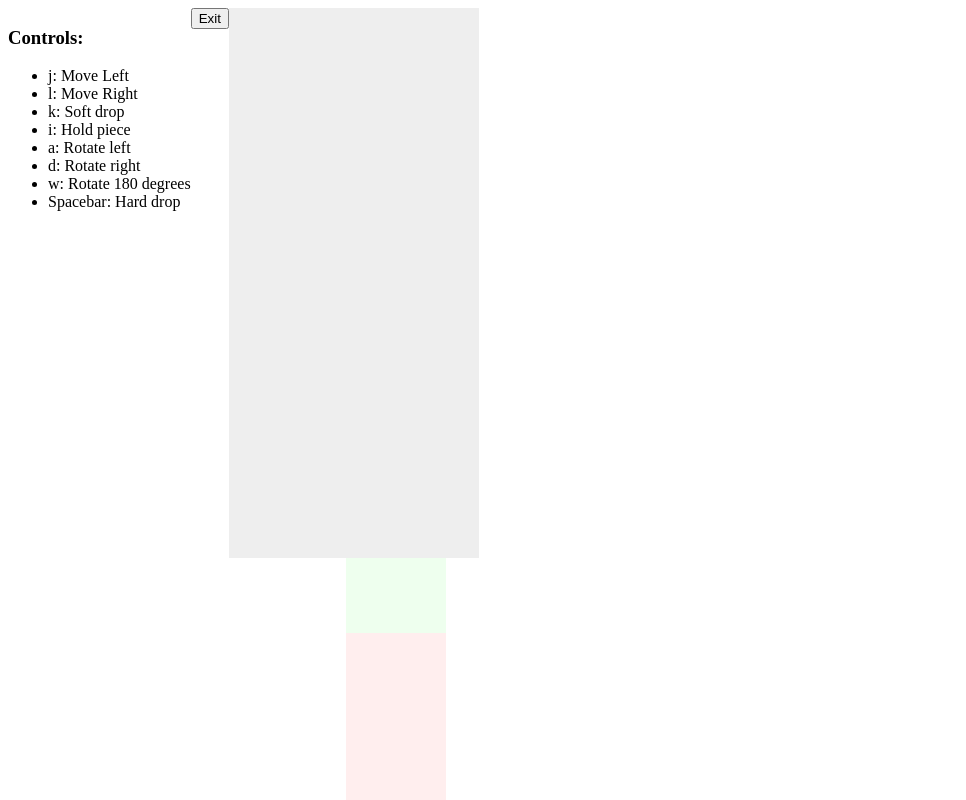
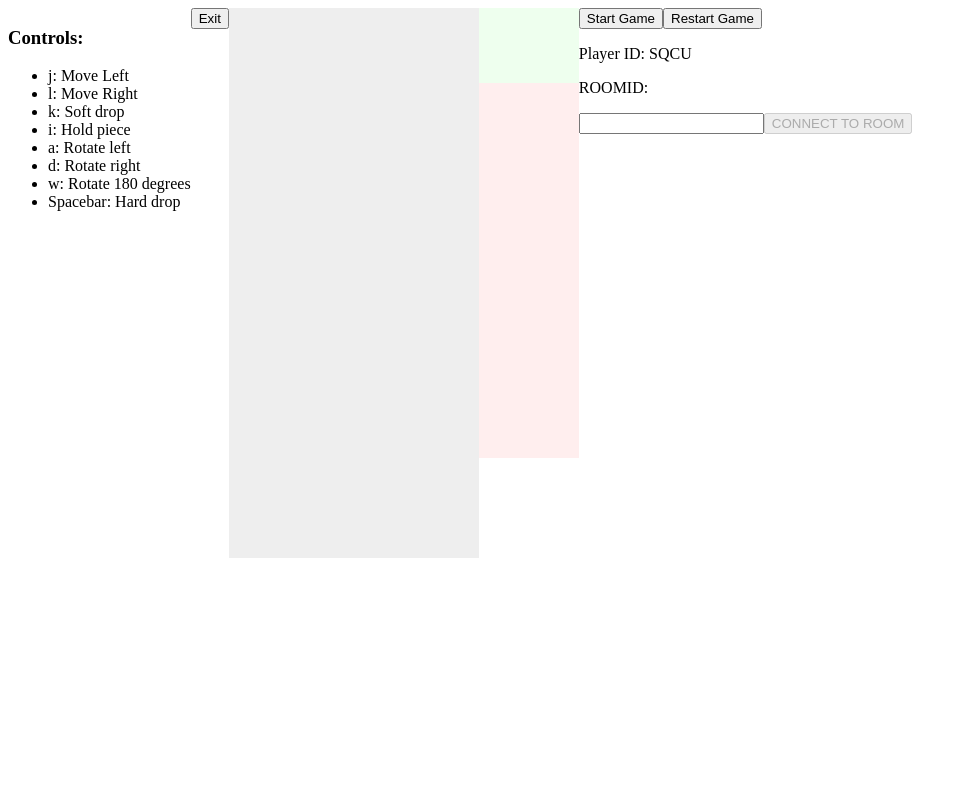
Before and after one commit to RainbowPangolin/tritris, a website with bundled scripts: page app/src/main/resources/static/index.html in a window 1280 px wide. Both pictures are taken after a click on the button "Singleplayer". Shown: the top 800 px of the page, without its empty margins (0-966 px from the left). Built offline with nearby package versions, Linux system fonts and the light colour scheme; no server answers.

Commit message:
Fixed some start game stuff

```diff
--- a/app/src/main/resources/static/game/ClientPlayer/BoardSession.js
+++ b/app/src/main/resources/static/game/ClientPlayer/BoardSession.js
@@ -44,6 +44,7 @@ export class BoardSession extends EventTarget{
         this.containerDiv = containerDiv;
         containerDiv.id ="clientplayer";
         this.containerDiv.classList.add('hidden');
+        this.containerDiv.classList.add('gameboard');
 
         this.domDocument.body.append(containerDiv);
 
--- a/app/src/main/resources/static/game/ExtraPlayers/BareBoard.js
+++ b/app/src/main/resources/static/game/ExtraPlayers/BareBoard.js
@@ -23,6 +23,7 @@ export class BareBoard{
         this.containerDiv = containerDiv;
         containerDiv.id ="onlineplayer";
         this.containerDiv.classList.add('hidden');
+        this.containerDiv.classList.add('gameboard');
 
         this.domDocument.body.append(containerDiv);
 
--- a/app/src/main/resources/static/index.html
+++ b/app/src/main/resources/static/index.html
@@ -12,6 +12,7 @@
         display: flex;
         flex-wrap: wrap;
       }
+
       canvas {
         flex: 1 1 auto;
         margin: 0;
@@ -23,6 +24,12 @@
         display: block;
         margin: 0 auto;
       }
+
+      .gameboard:not(.hidden) {
+        display: flex;
+        flex-wrap: nowrap;
+      }
+
       /* TODO- Add a background and stuff */
       canvas.backGround{
         background: #eee;
```
